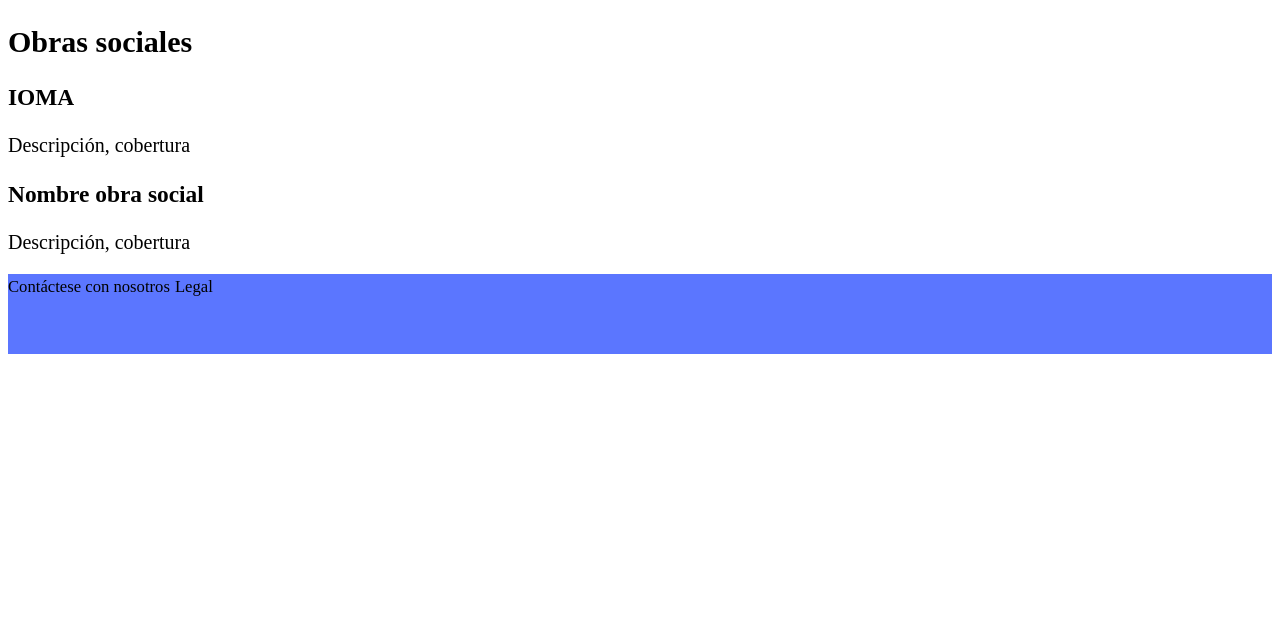
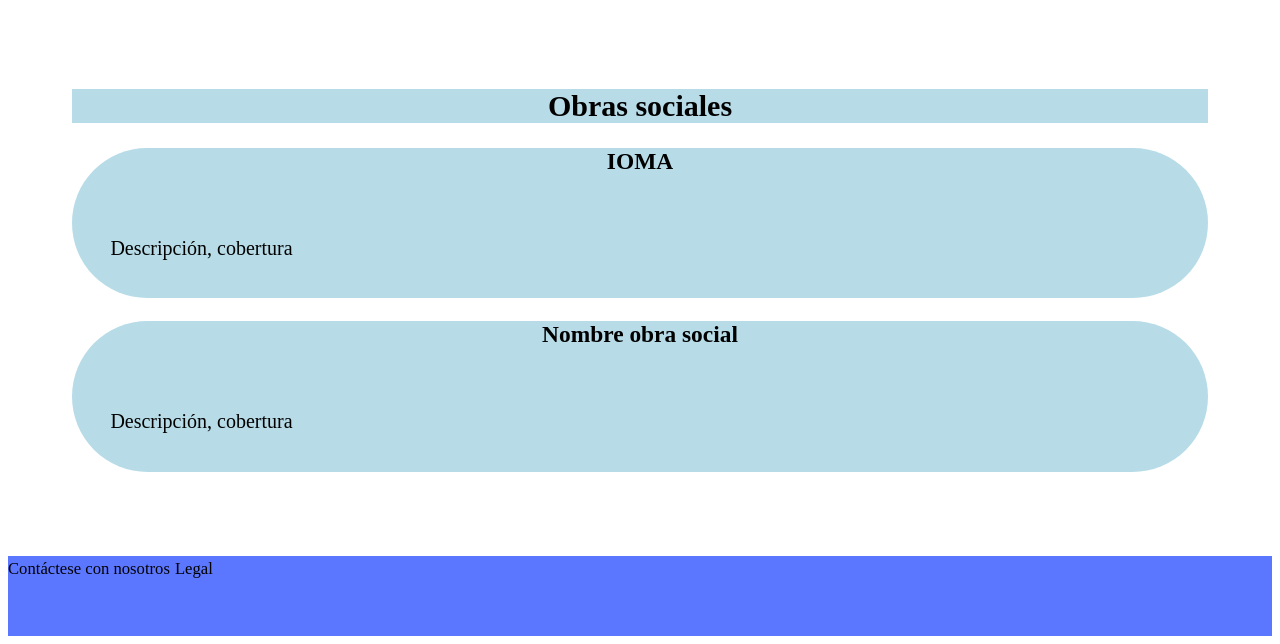
Before and after one commit to NicLarUniversidad/PAW_TP_Obligatorio, a PHP site: page /Views/obrasSociales.html in a window 1280 px wide; the page is wider, and only the part inside the window is pictured. Shown: the part 248-892 px from the top of that part. Before the commit the page ends 602 px from the top of that part, so only its background shows below. Run offline with PHP 8.4, Linux system fonts and the light colour scheme.

Commit message:
obrasSociales.css added.

```diff
--- a/Views/obrasSociales.html
+++ b/Views/obrasSociales.html
@@ -4,6 +4,7 @@
     <meta charset="UTF-8">
     <title>Obras sociales</title>
     <link rel="stylesheet" type="text/css" href="/resources/css/main.css" />
+    <link rel="stylesheet" type="text/css" href="/resources/css/obrasSociales.css" />
 </head>
 <body>
 <header>
--- /dev/null
+++ b/resources/css/obrasSociales.css
@@ -0,0 +1,29 @@
+main>section {
+    border-width: medium;
+    background-color: white;
+    background-clip: content-box;
+    box-shadow: inset 0 0 0 5vw white;
+    padding: 5vw;
+    border-radius: 10vw;
+    position: relative;
+}
+
+main>section>h2 {
+    width: 100%;
+    background: var(--base-color);
+    text-align: center;
+}
+
+main>section>section {
+    background: var(--base-color);
+    position: relative;
+    border-radius: 6vw;
+}
+
+main>section>section>h3 {
+    text-align: center;
+}
+
+main>section>section>p {
+    padding: 3vw;
+}
--- a/resources/css/profesionales.css
+++ b/resources/css/profesionales.css
@@ -17,6 +17,7 @@ main>section>h2 {
 main>section>section {
     background: var(--base-color);
     position: relative;
+    border-radius: 3vw;
 }
 
 main>section>section>h3 {
```
